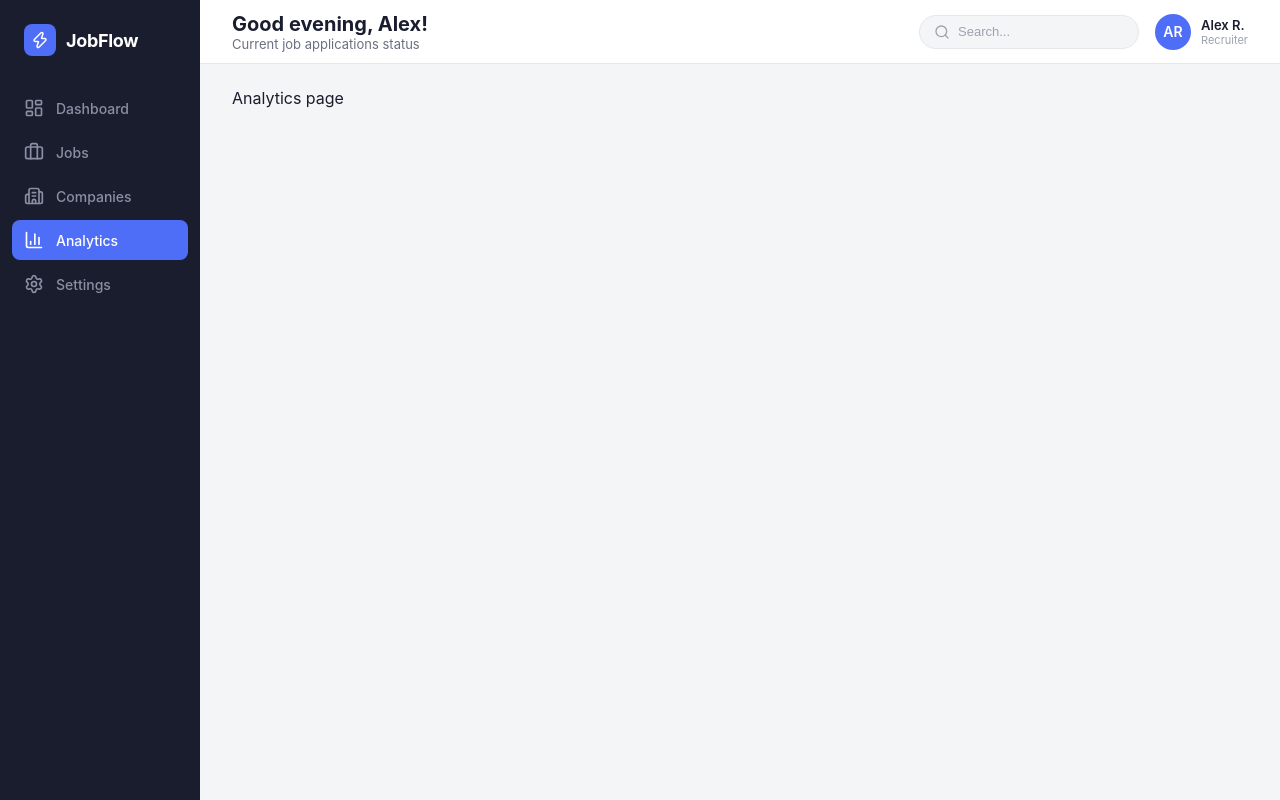
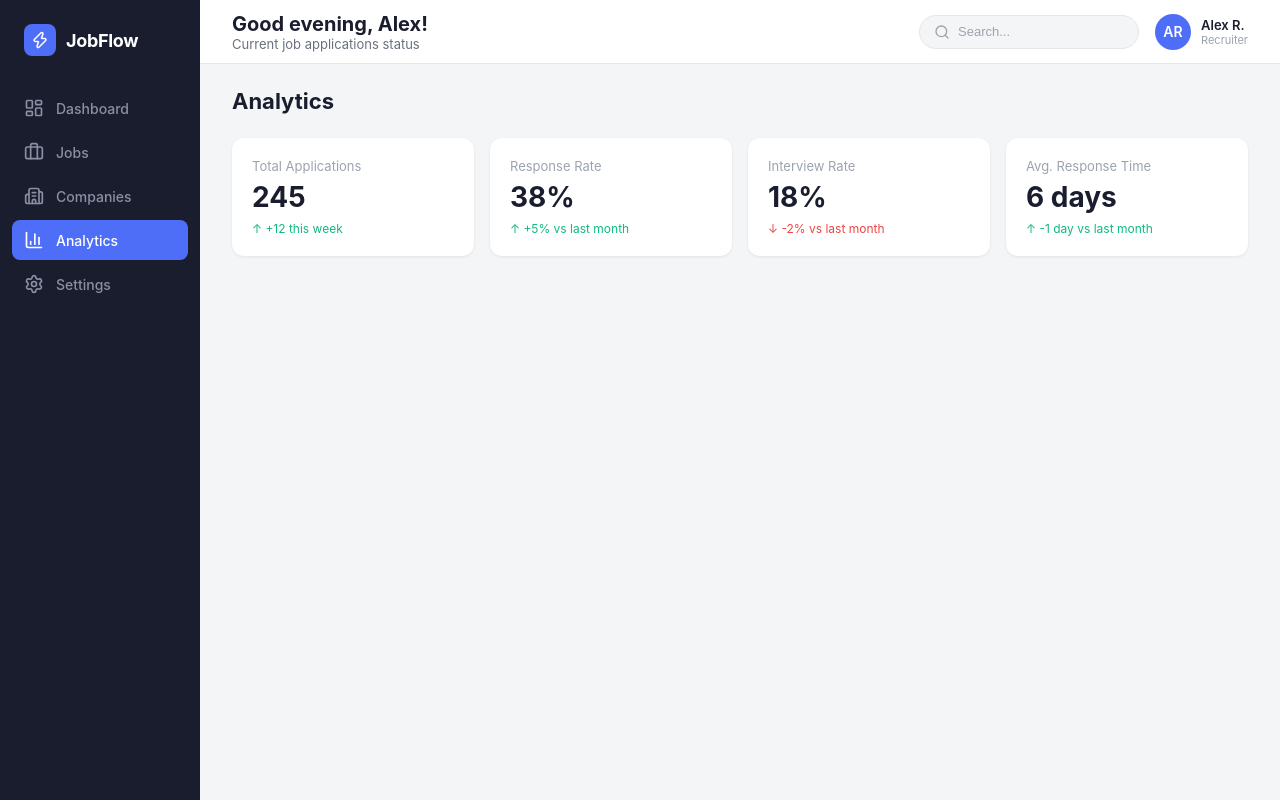
Before and after one commit to jianweicheng0822/JobFlow, a React (Vite) app in the folder job-flow-frontend/: page /analytics in a window 1280 px wide. Built offline with nearby package versions, Linux system fonts and the light colour scheme.

Commit message:
Add Analytics page with stat summary cards

```diff
--- /dev/null
+++ b/job-flow-frontend/src/pages/Analytics.css
@@ -0,0 +1,70 @@
+/* ===== Analytics Page Layout ===== */
+.analytics-page {
+  display: flex;
+  flex-direction: column;
+  gap: 24px;
+}
+
+.analytics-page-title {
+  font-size: 22px;
+  font-weight: 700;
+  color: var(--text-primary);
+}
+
+/* ===== Stat Summary Cards ===== */
+.analytics-stat-cards {
+  display: grid;
+  grid-template-columns: repeat(4, 1fr);
+  gap: 16px;
+}
+
+.analytics-stat-card {
+  background: var(--card-bg);
+  border-radius: var(--card-radius);
+  box-shadow: var(--card-shadow);
+  padding: 20px;
+  display: flex;
+  flex-direction: column;
+  gap: 8px;
+}
+
+.analytics-stat-label {
+  font-size: 13px;
+  color: var(--text-muted);
+}
+
+.analytics-stat-value {
+  font-size: 28px;
+  font-weight: 700;
+  color: var(--text-primary);
+  line-height: 1.1;
+}
+
+.analytics-stat-sub {
+  font-size: 12px;
+  color: var(--text-secondary);
+  display: flex;
+  align-items: center;
+  gap: 4px;
+}
+
+.analytics-stat-sub--up {
+  color: #10b981;
+}
+
+.analytics-stat-sub--down {
+  color: #ef4444;
+}
+
+/* ===== Responsive ===== */
+@media (max-width: 1024px) {
+  .analytics-stat-cards {
+    grid-template-columns: repeat(2, 1fr);
+  }
+}
+
+@media (max-width: 480px) {
+  .analytics-stat-cards {
+    grid-template-columns: 1fr;
+  }
+}
--- a/job-flow-frontend/src/pages/Analytics.tsx
+++ b/job-flow-frontend/src/pages/Analytics.tsx
@@ -1,3 +1,49 @@
+import './Analytics.css'
+
+const statSummary = [
+  {
+    label: 'Total Applications',
+    value: '245',
+    sub: '+12 this week',
+    trend: 'up' as const,
+  },
+  {
+    label: 'Response Rate',
+    value: '38%',
+    sub: '+5% vs last month',
+    trend: 'up' as const,
+  },
+  {
+    label: 'Interview Rate',
+    value: '18%',
+    sub: '-2% vs last month',
+    trend: 'down' as const,
+  },
+  {
+    label: 'Avg. Response Time',
+    value: '6 days',
+    sub: '-1 day vs last month',
+    trend: 'up' as const,
+  },
+]
+
 export default function Analytics() {
-  return <div>Analytics page</div>
+  return (
+    <div className="analytics-page">
+      <h1 className="analytics-page-title">Analytics</h1>
+
+      {/* Stat Summary Cards */}
+      <div className="analytics-stat-cards">
+        {statSummary.map((stat) => (
+          <div className="analytics-stat-card" key={stat.label}>
+            <span className="analytics-stat-label">{stat.label}</span>
+            <span className="analytics-stat-value">{stat.value}</span>
+            <span className={`analytics-stat-sub analytics-stat-sub--${stat.trend}`}>
+              {stat.trend === 'up' ? '↑' : '↓'} {stat.sub}
+            </span>
+          </div>
+        ))}
+      </div>
+    </div>
+  )
 }
```
